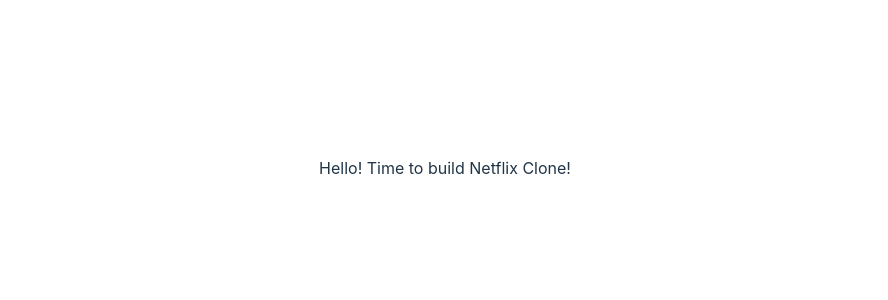
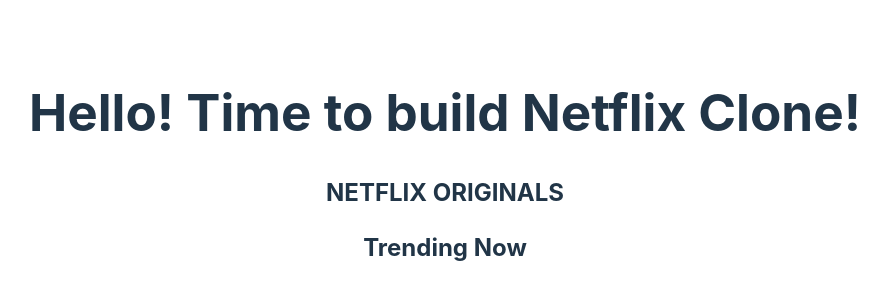
Before and after one commit to Jadashi97/Neflix-Clone, a React (Vite) app: page / in a window 1280 px wide. Shown: the part 232-532 px from the top of the page, without its empty margins (195-1083 px from the left). Built offline with nearby package versions, Linux system fonts and the light colour scheme; no server answers.

Commit message:
(feat): added axios to fetch information from TMDB

```diff
--- /dev/null
+++ b/axios.js
@@ -0,0 +1,7 @@
+import axios from 'axios';
+
+const instance = axios.create({
+    baseURL: 'https://api.themoviedb.org/3',
+  });
+
+  export default instance;
--- a/package.json
+++ b/package.json
@@ -10,6 +10,7 @@
     "preview": "vite preview"
   },
   "dependencies": {
+    "axios": "^1.4.0",
     "firebase": "^9.21.0",
     "react": "^18.2.0",
     "react-dom": "^18.2.0"
--- a/src/requests.js
+++ b/requests.js
@@ -1,6 +1,6 @@
 // Is it okay to store the API key in the code?
 // https://www.themoviedb.org/?language=en-US
-const apiKey = '3f4222ee952851cbfdd6dc121cf6e55d'
+const apiKey = '3f4222ee952851cbfdd6dc121cf6e55d';
 
 const requests = {
   fetchTrending: `/trending/all/week?api_key=${apiKey}&language=en-US`,
--- a/src/App.jsx
+++ b/src/App.jsx
@@ -1,11 +1,17 @@
+import './App.css'
+import Row from './components/Row';
+import requests from "../requests";
 
-import './App.css'
+
+
 
 function App() {
 
   return (
     <div>
-      Hello! Time to build Netflix Clone!
+      <h1>Hello! Time to build Netflix Clone!</h1>
+      <Row title="NETFLIX ORIGINALS" fetchUrl={requests.fetchNetflixOriginals}/>
+      <Row title="Trending Now" fetchUrl={requests.fetchTrending}/>
     </div>
   )
 }
--- /dev/null
+++ b/src/components/Row.jsx
@@ -0,0 +1,25 @@
+import React, {useEffect, useState} from 'react';
+import axios from "../../axios";
+
+const Row = ({title, fetchUrl}) => {
+
+    const [movies, setMovies] = useState([]);
+
+    // A snippet of code which runs a specific condition
+    useEffect(() =>{
+        async function fetchData(){
+            const request = await axios.get(fetchUrl);
+            console.log(request);
+            return request;
+        }
+        fetchData();
+    }, [])
+
+    return (
+        <div>
+        <h2>{title}</h2>
+        </div>
+    )
+}
+
+export default Row;
```
Also changed, not shown: src/axios.js (deleted, +0 -9 lines), 1 other file (tests, documents, lock files or other folders).
